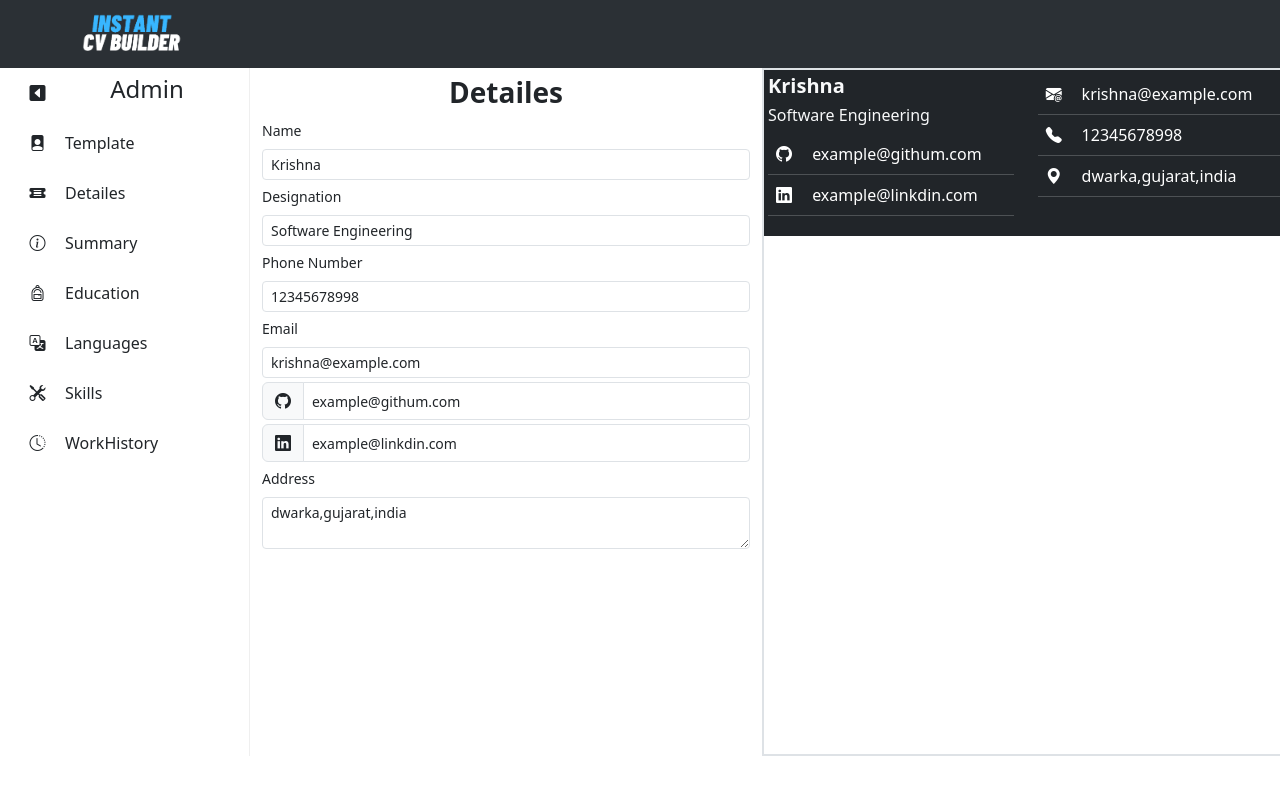
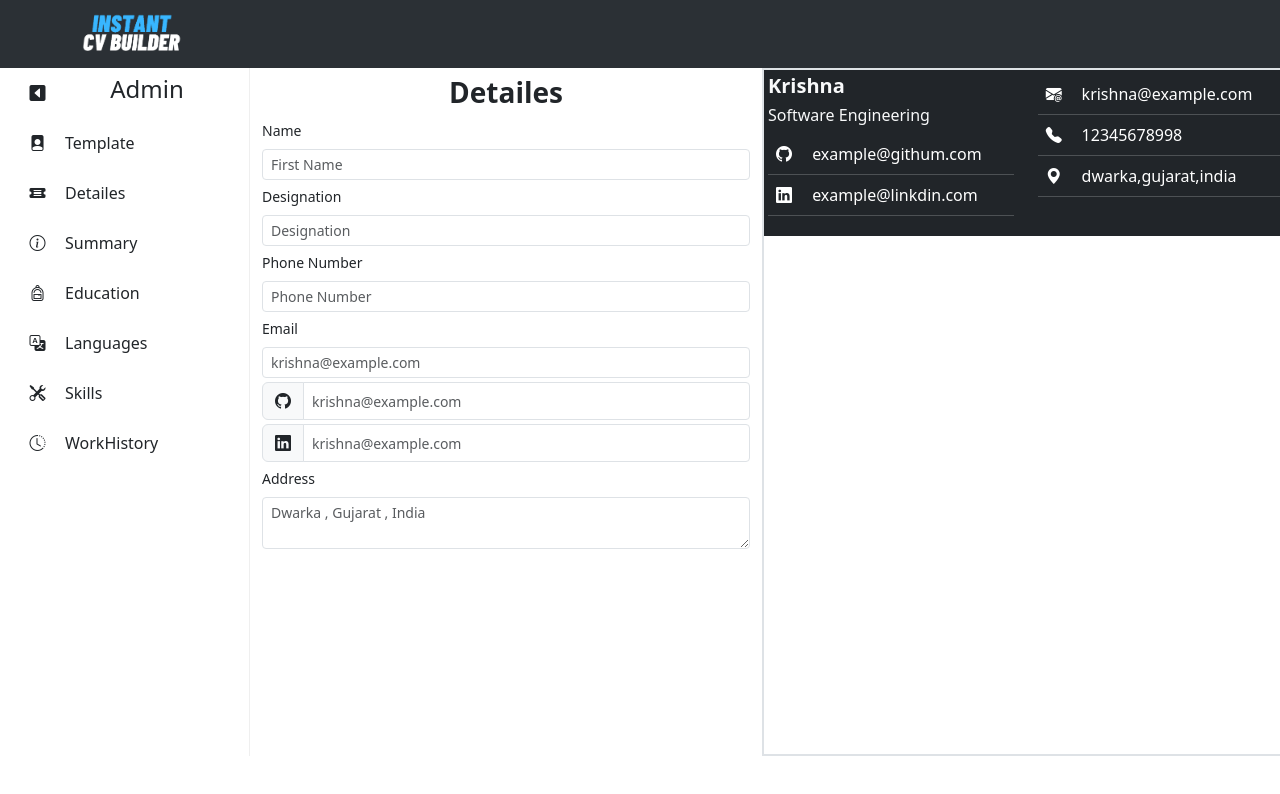
Before and after one commit to surya-sun/cvBuilder, a React (Vite) app: page /Detailes in a window 1280 px wide. Shown: the top 794 px of the page. Built offline with nearby package versions, Linux system fonts and the light colour scheme.

Commit message:
new file added.

```diff
--- a/src/screens/detailes.jsx
+++ b/src/screens/detailes.jsx
@@ -16,10 +16,6 @@ function Detailes(){
     let data = { name : event.target.name   , value : event.target.value /* ? event.target.value : Object.values(event.target.dataset)[0] */ };
         //console.log(data);
        dispatch(changeDetailes(data));
-    }
-
-    function  surya(){
-        alert(1);
     }
 
     return(
@@ -62,7 +58,7 @@ function Detailes(){
 
                 <Form.Group className="md-3">
                     <Form.Label className="small">Address</Form.Label>
-                   <Form.Control size='sm' name="address"   as='textarea' row={3} placeholder="Dwarka , Gujarat , India" data-address="dwarka,gujarat,india" onChange={onChangeDetailes} value={selector.address}  />
+                   <Form.Control size='sm' name="address"   as='textarea' rows={2} placeholder="Dwarka , Gujarat , India" data-address="dwarka,gujarat,india" onChange={onChangeDetailes} value={selector.address}  />
                 </Form.Group>
 
             </Form>
--- a/src/screens/summary.jsx
+++ b/src/screens/summary.jsx
@@ -1,12 +1,37 @@
 import React from "react";
+import Form from "react-bootstrap/Form";
+import InputGroup from 'react-bootstrap/InputGroup';
+import { useSelector , useDispatch } from "react-redux";
+import  Container from "react-bootstrap/Container";
 import Heading from "../Components/heading";
+import { changeDetailes  } from "../store/detailesReducer";
 
 
 function Summary(){
+
+    const dispatch = useDispatch();
+
+    let selector = useSelector((selector)=>selector.detailes);
+
+    let onChangeDetailes = (event)=>{
+    let data = { name : event.target.name   , value : event.target.value /* ? event.target.value : Object.values(event.target.dataset)[0] */ };
+        //console.log(data);
+       dispatch(changeDetailes(data));
+    }
+
+
     return(
-        <React.Fragment>
+        <Container>
             <Heading heading="Summary" />
-        </React.Fragment>
+
+         <Form>
+             <Form.Group className="md-3">
+                <Form.Label className="small">Summary</Form.Label>
+                <Form.Control size='sm' name="Summary"   as='textarea' rows={5} placeholder="Summary" data-address="" onChange={onChangeDetailes} value={selector.Summary}  />
+            </Form.Group>
+        </Form>
+
+      </Container>
     )
 }
 
--- a/src/store/detailesReducer.js
+++ b/src/store/detailesReducer.js
@@ -1,13 +1,14 @@
 import { createSlice } from "@reduxjs/toolkit";
 
 let initialState =  {
-    name : 'Krishna',
-    designation : 'Software Engineering',
-    phoneNumber : '12345678998',
-    email : 'krishna@example.com',
-    address : 'dwarka,gujarat,india',
-    githumProfile : 'example@githum.com',
-    linkdinProfile : 'example@linkdin.com',
+        // detailes screen state
+                        name : '',
+                        designation : '',
+                        phoneNumber : '',
+                        email : '',
+                        address : '',
+                        githumProfile : '',
+                        linkdinProfile : '',
 
                         // ---------
                         name_ : 'Krishna',
@@ -16,7 +17,11 @@ let initialState =  {
                         email_ : 'krishna@example.com',
                         address_ : 'dwarka,gujarat,india',
                         githumProfile_ : 'example@githum.com',
-    linkdinProfile_ : 'example@linkdin.com'
+                        linkdinProfile_ : 'example@linkdin.com',
+
+    // summary screen state
+        summary : ""
+
     }
 
 let detailesReducer = createSlice({
@@ -25,7 +30,6 @@ let detailesReducer = createSlice({
     reducers : {
         changeDetailes : (state , action)=>{
             let { payload } = action;
-            console.log({payload})
             return {...state, [payload.name] : payload.value };
         }
     }
```
Lines whose indentation alone changed are shown as unchanged.
